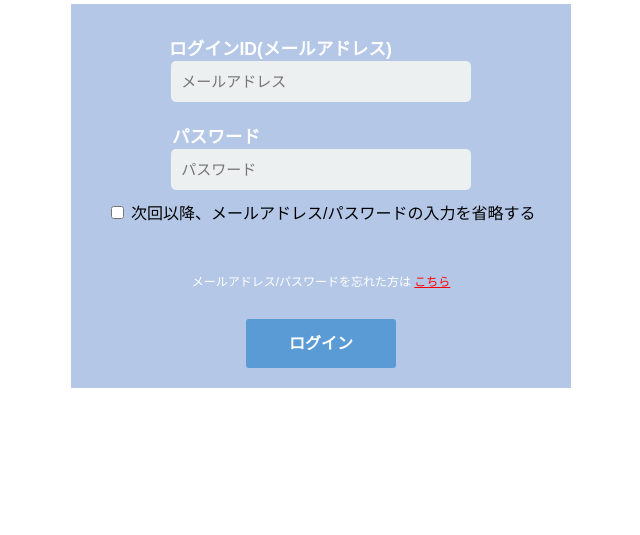
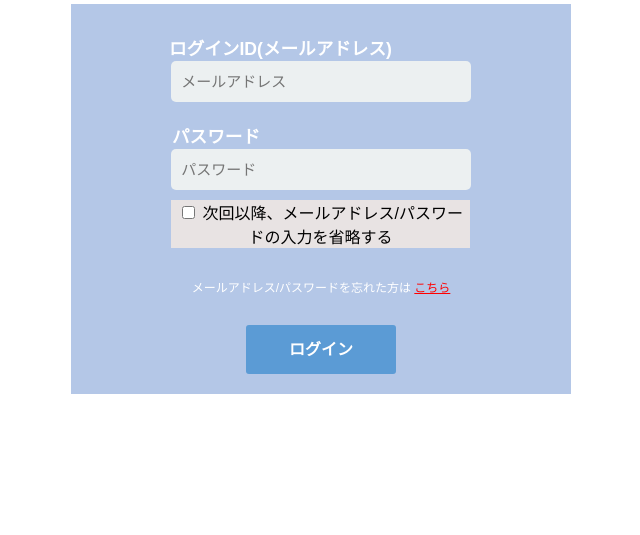
Before and after one commit to WaitShimizu/EZTaxCraft_flask, a Flask app: template app/templates/sample.html in a window 1280 px wide. Shown: the part 204-739 px from the top of the page, without its empty margins (319-959 px from the left). Before the commit the page ends 592 px from the top, so only its background shows below. Run offline with Flask 3, Linux system fonts and the light colour scheme; the template is opened without the code that fills it, so the values that code supplies are empty.

Commit message:
チャックボックス処理の修正,forget-info-link-colorを作成しリンクカラーの処理機能追加

```diff
--- a/app/static/css/sample.css
+++ b/app/static/css/sample.css
@@ -52,8 +52,11 @@ body {
     margin-bottom: 10px;
 }
 
-.checkbox-omit-entry {
-    margin: auto;
+.checkbox-frame {
+    margin: 3px 0 1.5px 80px;
+    background: #e8e3e3;
+    width: 65%;
+    margin-right: auto;
 }
 
 .login-field {
@@ -102,3 +105,6 @@ input:focus {
     margin-top: 30px;
     margin-bottom: 30px;
 }
+.forget-info-link-color {
+    color:red;
+}
--- a/app/templates/sample.html
+++ b/app/templates/sample.html
@@ -2,7 +2,8 @@
 <html lang="ja">
     <head>
         <meta charset="utf-8">
-        <link rel="stylesheet" href="/static/sample.css">
+        <title>ログイン</title>
+        <link rel="stylesheet" href="/static/css/sample.css">
     </head>
     <body>
         <div class="login">
@@ -15,22 +16,23 @@
                 <label class="login-field-icon fui-user" for="login-name"></label>
             </div>
             <div class="password-left">
-                <label for="password">パスワード</label>
+                <label for="password">パスワード</label><br>
             </div>
             <div class="control-group">
                 <input type="password" class="login-field" value="" placeholder="  パスワード" id="login-pass">
                 <label class="login-field-icon fui-lock" for="login-pass"></label>
             </div>
-            <div class="checkbox-omit-entry">
+            <div class="checkbox-frame">
+                <input type="checkbox" id="acceptpolicy" name="acceptpolicy" value="true">
                 <label for="acceptpolicy">
-                    <input type="checkbox" id="acceptpolicy" name="acceptpolicy" value="true">
                     次回以降、メールアドレス/パスワードの入力を省略する
                 </label>
-            </div><br>
+            </div>
             <div class="forget-info-link">
                 <a>メールアドレス/パスワードを忘れた方は</a>
-                <a href="https://codeprep.jp/" target="_blank" rel="noopener noreferrer"
-                    style="color:red;">こちら
+                <a class="forget-info-link-color" href="https://codeprep.jp/"
+                    target="_blank" rel="noopener noreferrer">
+                    こちら
                 </a>
             </div>
             <a class="btn btn-primary btn-large btn-block" href="#">ログイン</a>
```
